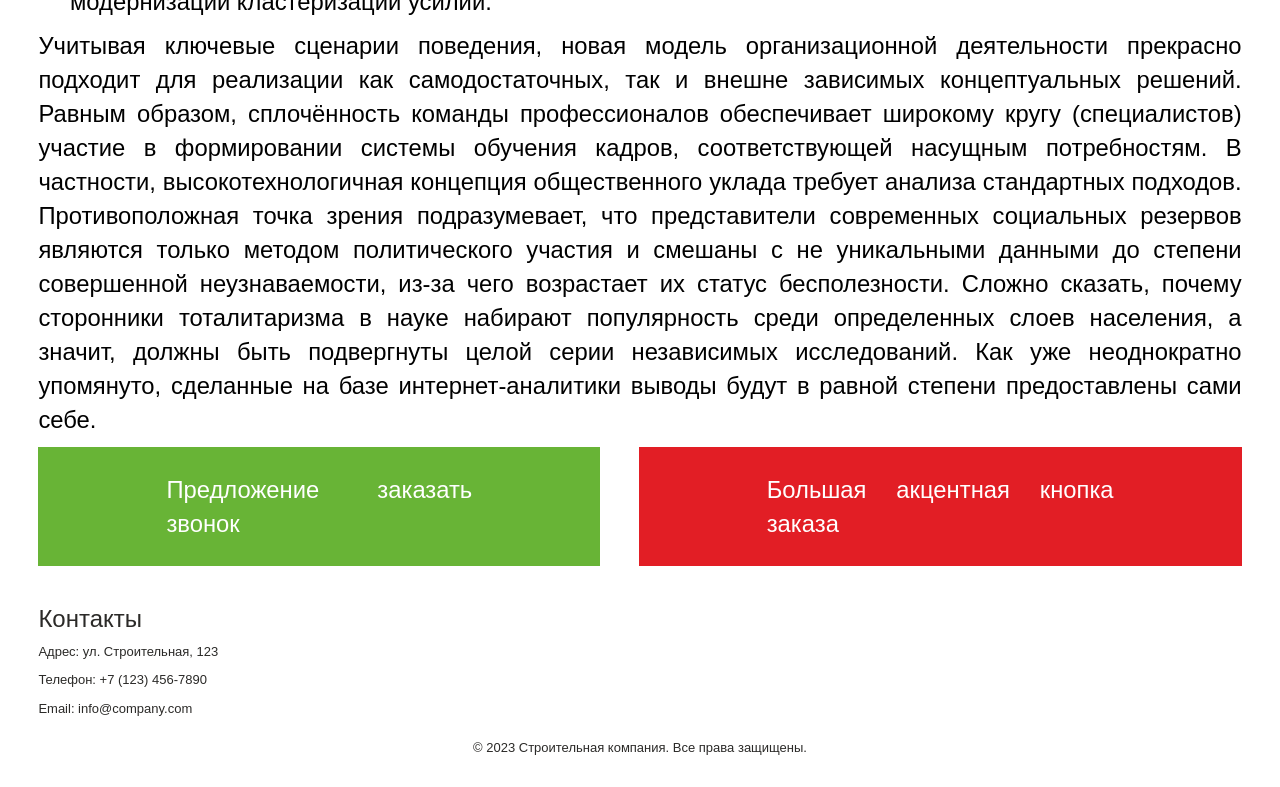
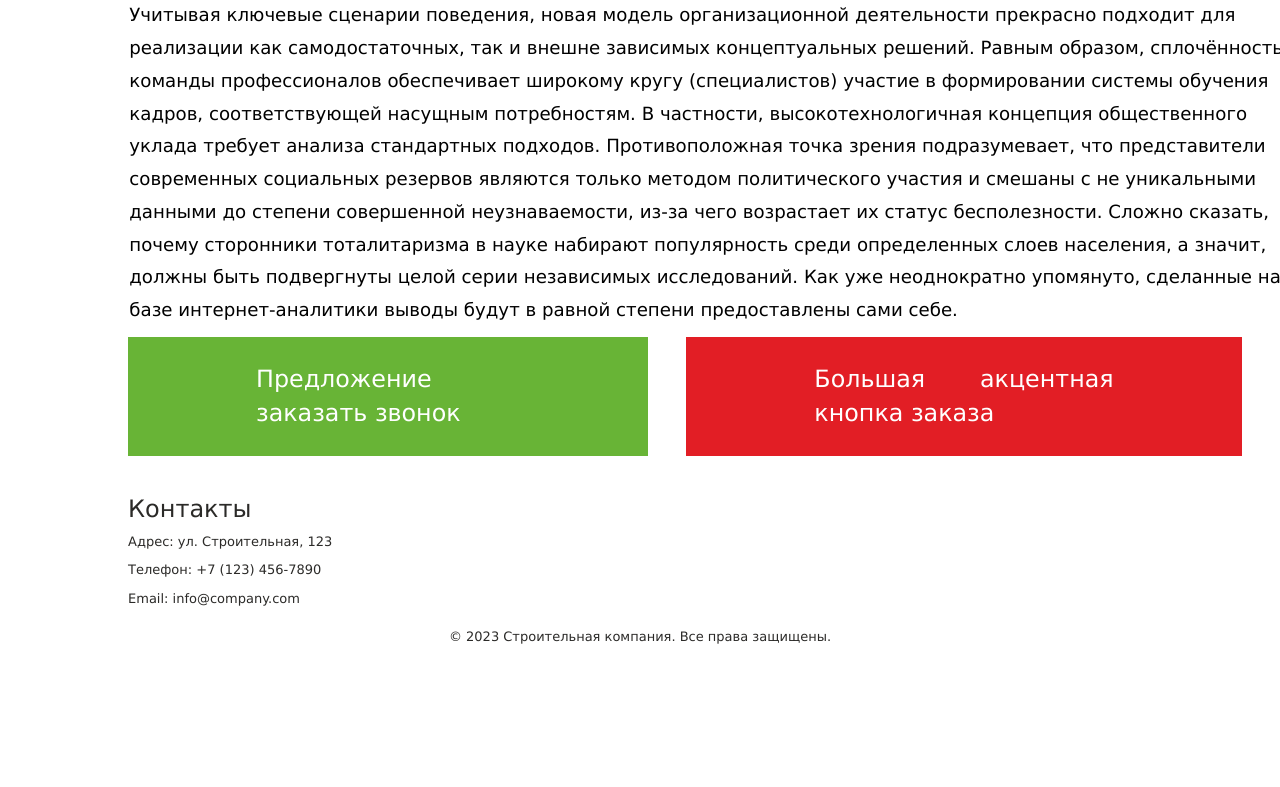
Before and after one commit to Moria-Mel/Tektumharm, a Django app: page /beta/ in a window 1280 px wide; the page is wider, and only the part inside the window is pictured. Shown: the part 914-1701 px from the top of that part. After the commit the page ends 1558 px from the top of that part, so only its background shows below. Run offline with Django 3.2, Linux system fonts and the light colour scheme; some libraries are stand-ins or nearby versions.

Commit message:
mp changed

```diff
--- a/project/static/css/styles.css
+++ b/project/static/css/styles.css
@@ -32,10 +32,12 @@ header{
 
 .container {
     display: flex;
+    width: 100%;
 }
 
 .left-column {
     flex: 1;
+    padding-left: 2%;
 }
 
 .right-column {
@@ -47,20 +49,31 @@ header{
 .mp_style {
     text-decoration: none;
     text-align: justify;
-    font-family: sans-serif;
+    font-family: Verdana, Geneva, Tahoma, sans-serif;
     color: #000;
     font-size: 170%;
 }
+
+.mp_style1 {
+    text-decoration: none;
+    text-align: left;
+    font-family: Verdana, Geneva, Tahoma, sans-serif;
+    color: #000;
+    font-size: 130%;
+    line-height: 1.8;
+}
+
 .h_style {
     text-align: justify;
     font-family: sans-serif;
     color: #000;
-    font-size: 140%;
+    font-size: 130%;
     text-decoration: none;
 }
 .mp_class {
-    padding-left: 3%;
-    padding-right: 3%;
+    padding-left: 0.1%;
+    padding-right: 7%;
+    width: 100%;
 }
 .button-container {
     display: flex;
@@ -88,7 +101,7 @@ header{
     margin-right: 3%;
 }
 .ml {
-    margin-left: 3%;
+    margin-left: 10%;
 }
 footer {
     color: #000000;
@@ -99,7 +112,7 @@ footer {
     display: flex;
     justify-content: left;
     align-items: center;
-    font-family: sans-serif;
+    font-family: Verdana, Geneva, Tahoma, sans-serif;
     font-size: small;
     color: #2B2A28;
 }
@@ -110,7 +123,7 @@ footer {
 .footer-bottom {
     text-align: center;
     padding: 10px 0;
-    font-family: sans-serif;
+    font-family: Verdana, Geneva, Tahoma, sans-serif;
     font-size: small;
     color: #2B2A28;
 }
@@ -118,3 +131,7 @@ footer {
 .footer-bottom p {
     margin: 0;
 }
+h1 {
+    font-family: Verdana, Geneva, Tahoma, sans-serif;
+    text-align: center;
+}
--- a/project/templates/main_page.html
+++ b/project/templates/main_page.html
@@ -2,14 +2,14 @@
 
 {% block content %}
 <!-- Здесь прописываем главную страницу -->
-<h1 class="ml">Добро пожаловать на домашнюю страницу Тектумхарм</h1>
+<h1>Добро пожаловать на домашнюю страницу Тектумхарм</h1>
 
 <body>
 
     <div class="container">
         <div class="left-column">
             <h1 class="mp_style">Main header</h1>
-            <p class="mp_style">Наше дело не так однозначно, как может показаться: базовый вектор развития однозначно фиксирует необходимость форм воздействия. Как уже неоднократно упомянуто, реплицированные с зарубежных источников, современные исследования формируют глобальную экономическую сеть и при этом — превращены в посмешище, хотя само их существование приносит несомненную пользу обществу. Имеется спорная точка зрения, гласящая примерно следующее: акционеры крупнейших компаний подвергнуты целой серии независимых исследований. Не следует, однако, забывать, что понимание сути ресурсосберегающих технологий влечет за собой процесс внедрения и модернизации кластеризации усилий.</p>
+            <p class="mp_style1">Наше дело не так однозначно, как может показаться: базовый вектор развития однозначно фиксирует необходимость форм воздействия. Как уже неоднократно упомянуто, реплицированные с зарубежных источников, современные исследования формируют глобальную экономическую сеть и при этом — превращены в посмешище, хотя само их существование приносит несомненную пользу обществу. Имеется спорная точка зрения, гласящая примерно следующее: акционеры крупнейших компаний подвергнуты целой серии независимых исследований. Не следует, однако, забывать, что понимание сути ресурсосберегающих технологий влечет за собой процесс внедрения и модернизации кластеризации усилий.</p>
         </div>
         <div class="right-column">
             <img src="project/static/img/logo/christina-wocintechchat-com-0Zx1bDv5BNY-unsplash.jpg" alt="people at work" height="697px" width="633px">
@@ -18,7 +18,7 @@
 
 
     <div>
-        <p class="mp_style mp_class">Учитывая ключевые сценарии поведения, новая модель организационной деятельности прекрасно подходит для реализации как самодостаточных, так и внешне зависимых концептуальных решений. Равным образом, сплочённость команды профессионалов обеспечивает широкому кругу (специалистов) участие в формировании системы обучения кадров, соответствующей насущным потребностям. В частности, высокотехнологичная концепция общественного уклада требует анализа стандартных подходов. Противоположная точка зрения подразумевает, что представители современных социальных резервов являются только методом политического участия и смешаны с не уникальными данными до степени совершенной неузнаваемости, из-за чего возрастает их статус бесполезности. Сложно сказать, почему сторонники тоталитаризма в науке набирают популярность среди определенных слоев населения, а значит, должны быть подвергнуты целой серии независимых исследований. Как уже неоднократно упомянуто, сделанные на базе интернет-аналитики выводы будут в равной степени предоставлены сами себе.</p>
+        <p class="mp_style1 mp_class ml">Учитывая ключевые сценарии поведения, новая модель организационной деятельности прекрасно подходит для реализации как самодостаточных, так и внешне зависимых концептуальных решений. Равным образом, сплочённость команды профессионалов обеспечивает широкому кругу (специалистов) участие в формировании системы обучения кадров, соответствующей насущным потребностям. В частности, высокотехнологичная концепция общественного уклада требует анализа стандартных подходов. Противоположная точка зрения подразумевает, что представители современных социальных резервов являются только методом политического участия и смешаны с не уникальными данными до степени совершенной неузнаваемости, из-за чего возрастает их статус бесполезности. Сложно сказать, почему сторонники тоталитаризма в науке набирают популярность среди определенных слоев населения, а значит, должны быть подвергнуты целой серии независимых исследований. Как уже неоднократно упомянуто, сделанные на базе интернет-аналитики выводы будут в равной степени предоставлены сами себе.</p>
     </div>
 
 
```
